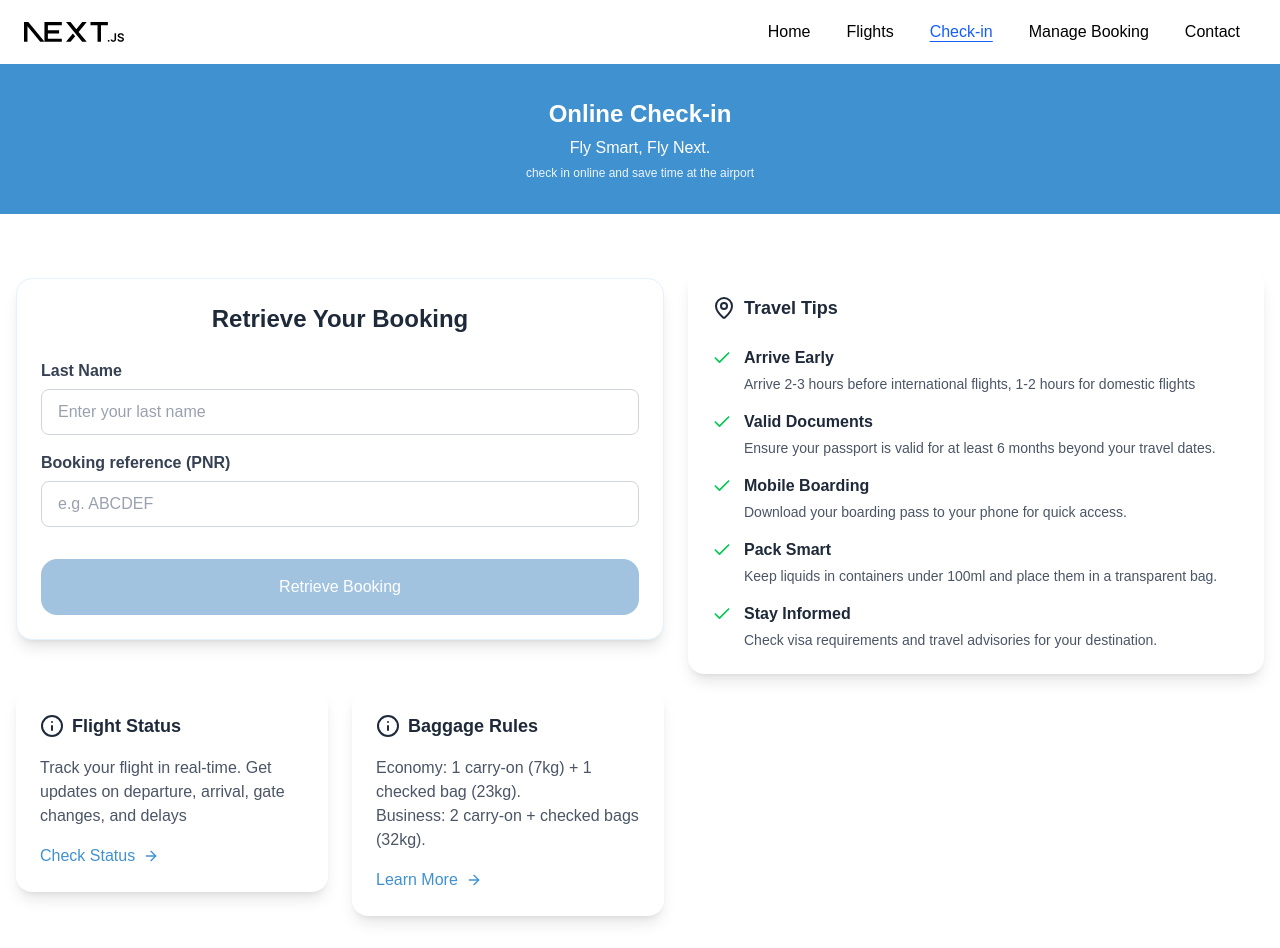
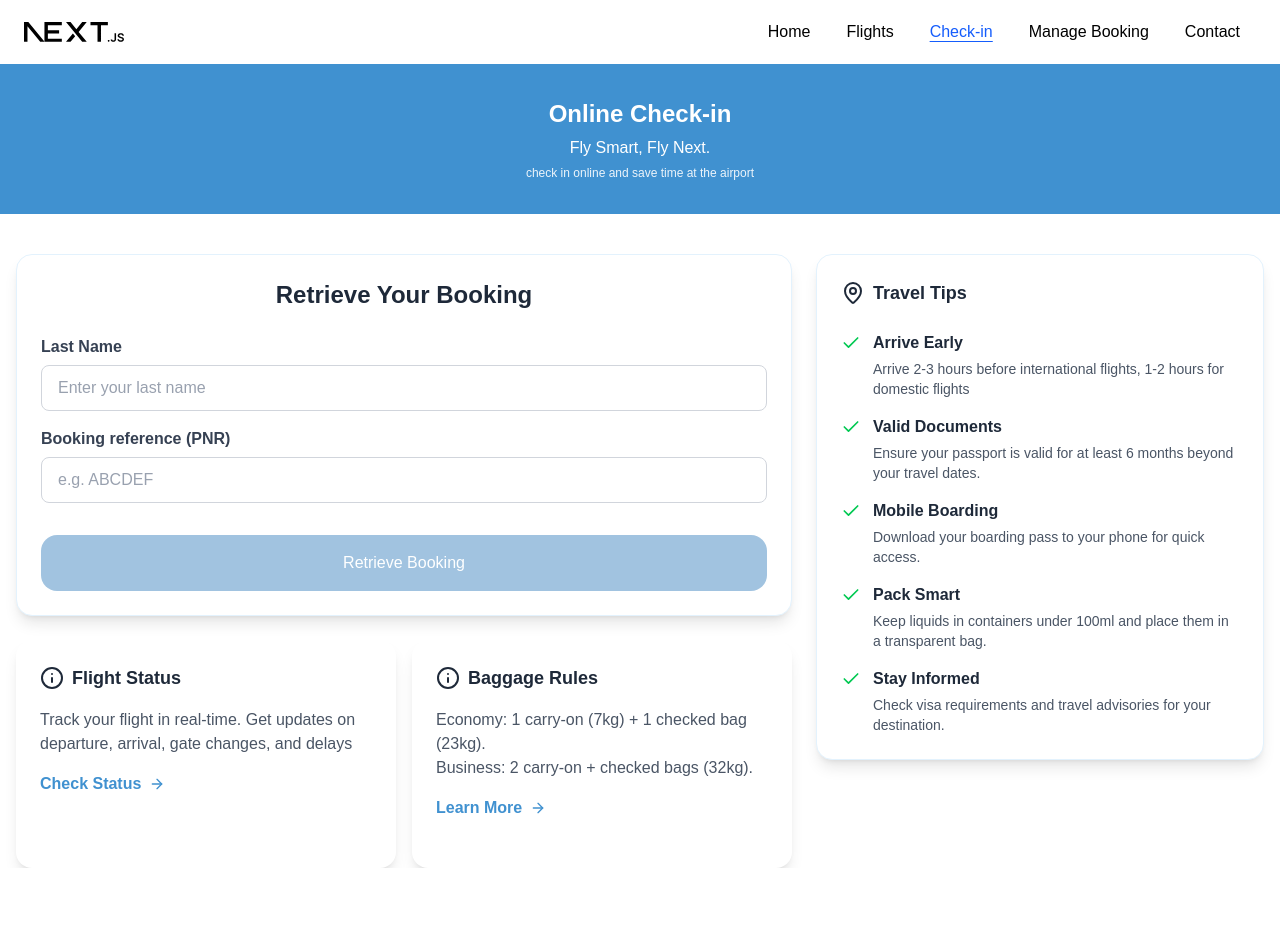
Before and after one commit to Saran-J/NextJS-Training, a Next.js app in the folder web/homework-01/: page /checkin in a window 1280 px wide. After the commit the page ends 868 px from the top, so only its background shows below. Built offline with nearby package versions, Linux system fonts and the light colour scheme.

Commit message:
modify position

```diff
--- a/web/homework-01/src/app/checkin/_components/BookingForm.tsx
+++ b/web/homework-01/src/app/checkin/_components/BookingForm.tsx
@@ -4,7 +4,7 @@ import Button from '@/components/common/Button';
 
 export default function BookingForm() {
     return (
-        <div className="flex flex-col gap-6 p-6 rounded-2xl border-1 border-border-secondary bg-white w-full mx-auto mt-8 shadow-lg shadow-[rgba(0,0,0,0.1)]">
+        <div className="flex flex-col gap-6 p-6 rounded-2xl border-1 border-border-secondary bg-white w-full mx-auto mt-6 shadow-lg shadow-[rgba(0,0,0,0.1)]">
             <h2 className="text-xl md:text-2xl font-bold text-gray-800 text-center">
                 Retrieve Your Booking
             </h2>
--- a/web/homework-01/src/app/checkin/_components/CheckinInfoCard.tsx
+++ b/web/homework-01/src/app/checkin/_components/CheckinInfoCard.tsx
@@ -18,7 +18,7 @@ export default function CheckinInfoCard({
     linkHref = '#',
 }: CheckinInfoCardProps) {
     return (
-        <div className="flex flex-col gap-4 p-6 rounded-2xl bg-white shadow-lg shadow-[rgba(0,0,0,0.1)] w-full mx-auto mt-6">
+        <div className="flex flex-col gap-4 p-6 rounded-2xl bg-white shadow-lg shadow-[rgba(0,0,0,0.1)] w-full h-full mx-auto mt-6">
             <div className="flex items-center gap-2">
                 {Icon && <Icon className="w-6 h-6 text-gray-800" />}
                 <h3 className="text-lg font-bold text-gray-800">
@@ -30,7 +30,7 @@ export default function CheckinInfoCard({
                 {description}
             </p>
 
-            <Link href={linkHref} className="flex items-center gap-2 text-primary hover:text-primary-light transition-colors font-medium self-start">
+            <Link href={linkHref} className="flex items-center gap-2 text-primary hover:text-primary-light transition-colors font-bold self-start">
                 <span>{linkText}</span>
                 <ArrowRight className="w-4 h-4" />
             </Link>
--- a/web/homework-01/src/app/checkin/_components/TravelTips.tsx
+++ b/web/homework-01/src/app/checkin/_components/TravelTips.tsx
@@ -4,7 +4,7 @@ import TravelTipItem from './TravelTipItem';
 
 export default function TravelTips() {
     return (
-        <div className="flex flex-col gap-4 p-6 rounded-2xl bg-white shadow-lg shadow-[rgba(0,0,0,0.1)] w-full mx-auto mt-6">
+        <div className="flex flex-col gap-4 p-6 rounded-2xl bg-white shadow-lg border-1 border-border-secondary shadow-[rgba(0,0,0,0.1)] w-full mx-auto mt-6">
             <div className="flex items-center gap-2">
                 <MapPin className="w-6 h-6 text-gray-800" />
                 <h3 className="text-lg font-bold text-gray-800">
--- a/web/homework-01/src/app/checkin/page.tsx
+++ b/web/homework-01/src/app/checkin/page.tsx
@@ -8,12 +8,12 @@ export default function CheckinPage() {
     return (
         <div className="min-h-screen bg-white">
             <CheckinHeader />
-            <div className="px-4 py-8 flex flex-col md:flex-row gap-6 w-full max-w-7xl mx-auto">
-                <div className="flex flex-col gap-6 w-full max-w-4xl">
+            <div className="px-4 py-4 flex flex-col md:flex-row gap-6 w-full max-w-7xl mx-auto">
+                <div className="flex flex-col w-full max-w-4xl">
                     <div className="w-full">
                         <BookingForm />
                     </div>
-                    <div className="flex flex-col md:flex-row gap-6 w-full">
+                    <div className="flex flex-col md:flex-row gap-4 w-full">
                         <div className="flex-1">
                             <CheckinInfoCard
                                 title="Flight Status"
@@ -35,7 +35,7 @@ export default function CheckinPage() {
                     </div>
 
                 </div>
-                <div className="w-full md:max-w-xl mx-auto">
+                <div className="w-full md:max-w-md mx-auto">
                     <TravelTips />
                 </div>
             </div>
```
